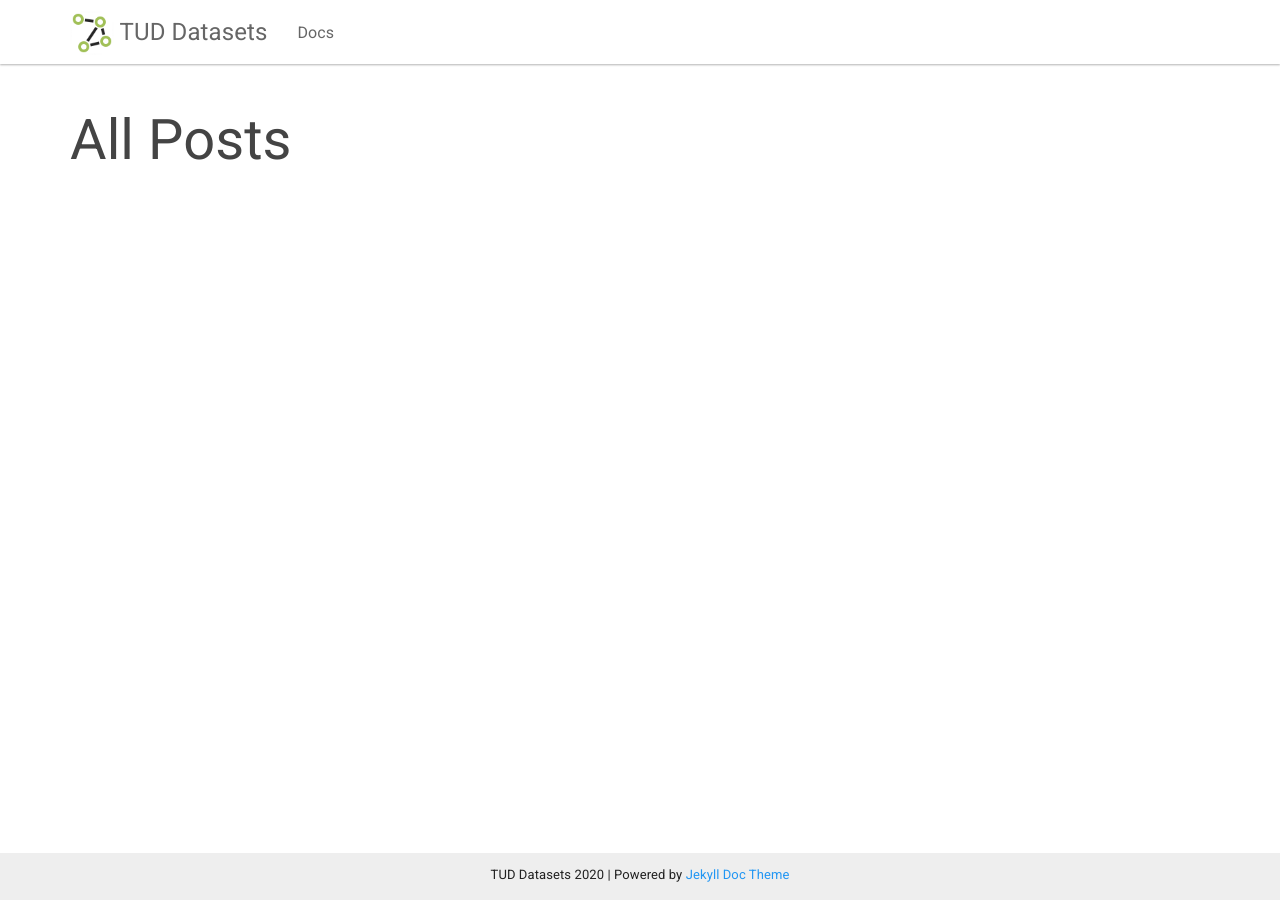
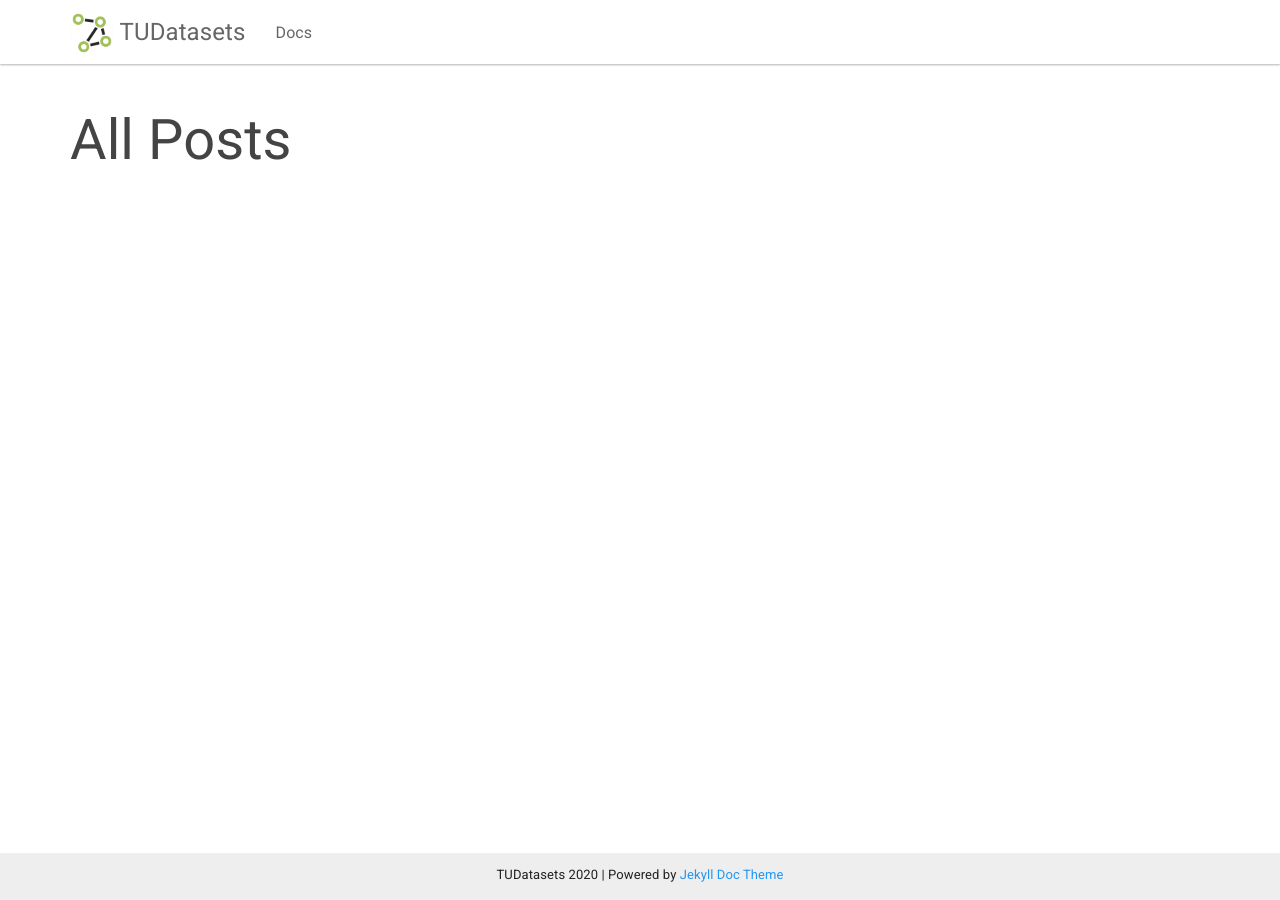
Before and after one commit to chrsmrrs/datasets, a Jekyll site: the page built from assets/allposts.html, in a window 1280 px wide. Built offline with Jekyll 4.4.1, drawn with Linux system fonts in a browser that asks for light colours.

Commit message:
Homepage.

```diff
--- a/_config.yml
+++ b/_config.yml
@@ -1,5 +1,5 @@
 # Site settings
-title: TUD Datasets
+title: TUDatasets
 email: christopher.morris@tu-dortmund.de
 description: >
   TUD Benchmark datasets
--- a/_data/docs.yml
+++ b/_data/docs.yml
@@ -2,6 +2,7 @@
   docs:
   - home
   - datasets
+  - Documentation
   - format
   - deep
   - bibliography
```
